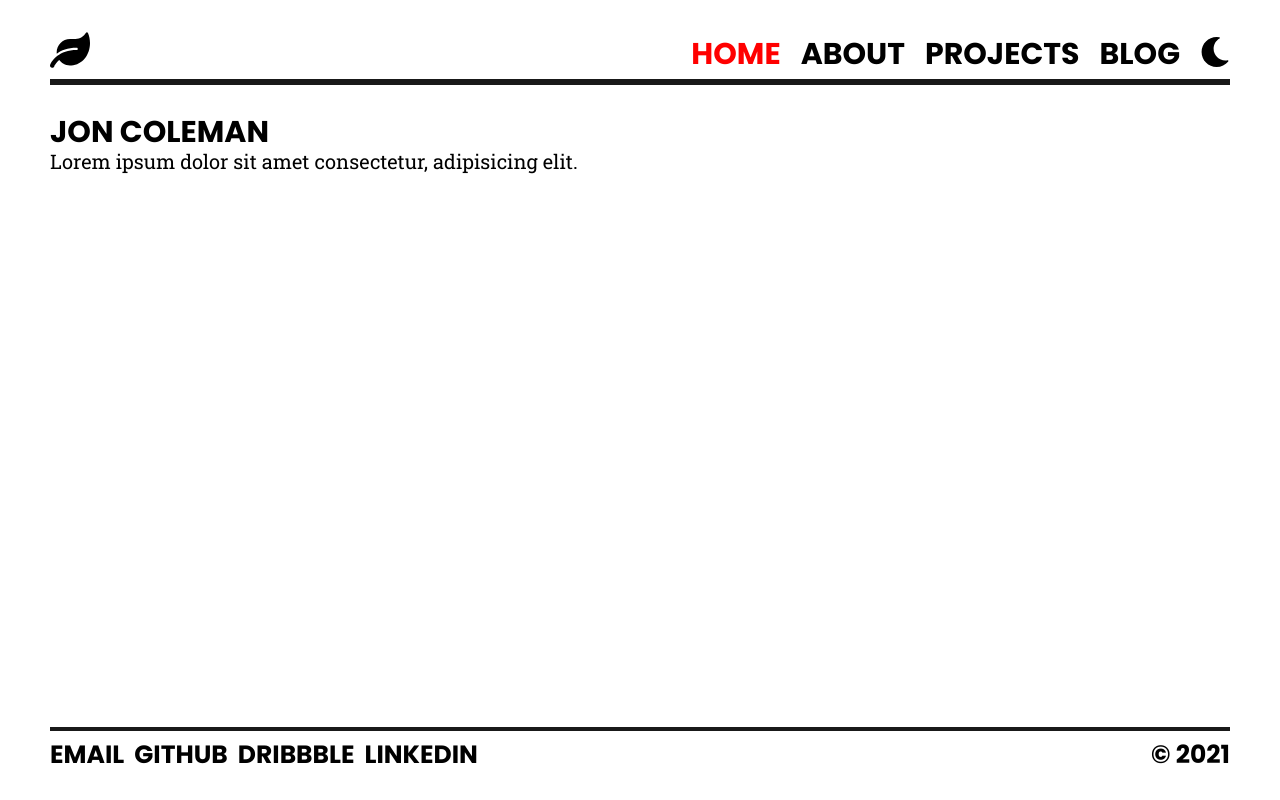
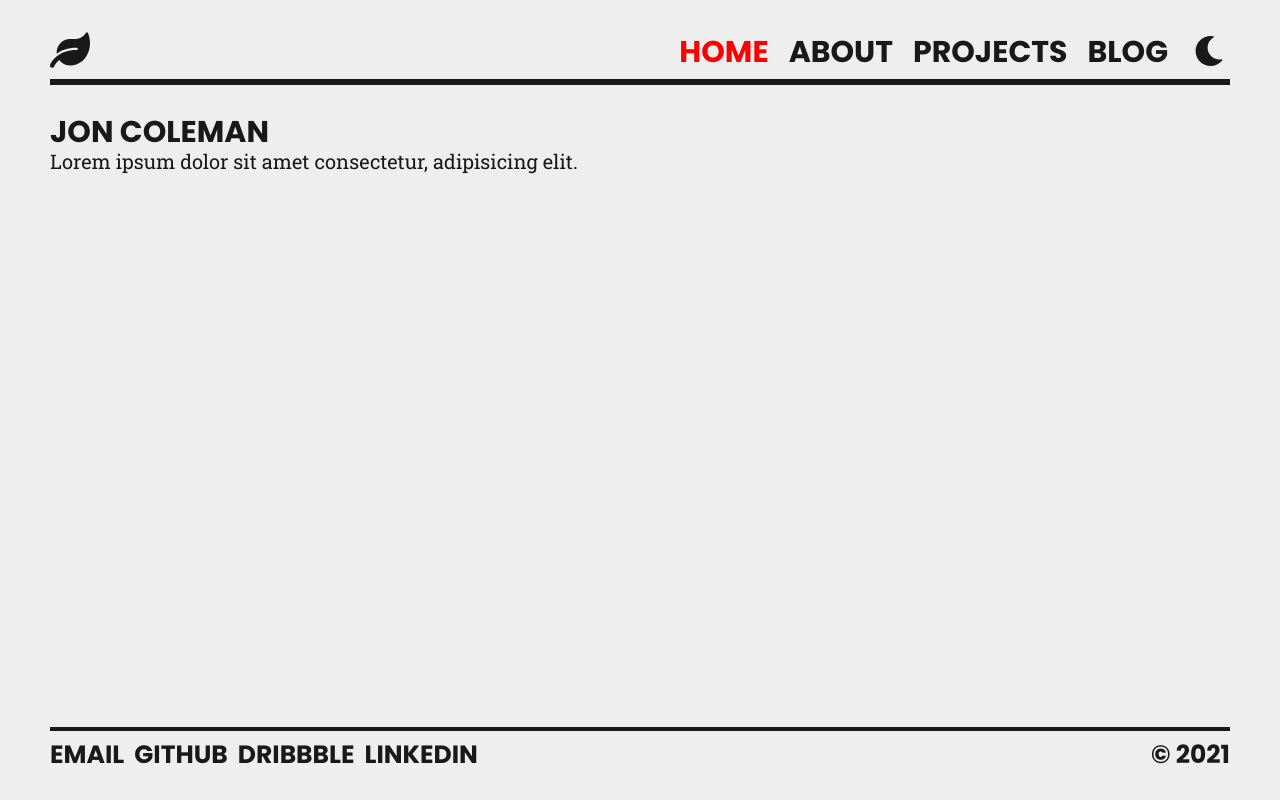
Before and after one commit to z336/portfolio, a Gatsby site: page / in a window 1280 px wide. Built offline with nearby package versions, Linux system fonts and the light colour scheme; Gatsby itself is replaced by a stand-in of ours.

Commit message:
dark mode

```diff
--- a/src/components/Layout.js
+++ b/src/components/Layout.js
@@ -1,21 +1,23 @@
 import * as React from 'react';
 import 'normalize.css';
 import styled from 'styled-components';
+import { ThemeProvider } from '../utils/useTheme';
+import SiteContainer from '../styles/Grids';
 import GlobalStyles from '../styles/GlobalStyles';
 import Typography from '../styles/Typography';
-import SiteContainer from '../styles/Grids';
 import Header from './Navigation/Header';
 import Footer from './Footer';
 
 const Main = styled.main`
   grid-area: main;
   padding: 3rem 0;
-  border-top: solid var(--black) 6px;
-  border-bottom: solid var(--black) 4px;
+  border-top: solid 6px;
+  border-bottom: solid 4px;
 `;
 
 export default function Layout({ children }) {
   return (
+    <ThemeProvider>
       <SiteContainer>
         <GlobalStyles />
         <Typography />
@@ -23,5 +25,6 @@
         <Main>{children}</Main>
         <Footer />
       </SiteContainer>
+    </ThemeProvider>
   );
 }
--- a/src/components/Navigation/NavMenu.js
+++ b/src/components/Navigation/NavMenu.js
@@ -1,7 +1,8 @@
 import React, { useState } from 'react';
 import styled from 'styled-components';
-import { FaMoon, FaBars } from 'react-icons/fa';
+import { FaBars } from 'react-icons/fa';
 import NavLinks from './NavLinks';
+import ToggleTheme from './ToggleTheme';
 
 const StyledNavMenu = styled.nav`
   display: flex;
@@ -18,19 +19,25 @@
   @media (max-width: 834px) {
     flex-direction: column;
     position: fixed;
-    width: 65%;
+    width: 75%;
     height: 100%;
-    padding: 3rem 0 0 1rem;
+    padding: 3rem 0 0 2rem;
     background-color: var(--black);
     color: var(--white);
     transition: all 0.1s ease-in;
     top: 0;
     left: ${(props) => (props.open ? '-100%' : '0')};
     z-index: 99;
+    a {
+      margin-bottom: 2rem;
+    }
   }
 `;
 
-const NavToggle = styled.div`
+const NavToggle = styled.button`
+  color: inherit;
+  background-color: transparent;
+  border: none;
   display: none;
   cursor: pointer;
   @media screen and (max-width: 834px) {
@@ -52,7 +59,7 @@
           <NavLinks />
         </NavContainer>
       )}
-      <FaMoon />
+      <ToggleTheme />
       <NavToggle navOpen={navOpen} onClick={() => setNavOpen(!navOpen)}>
         <FaBars />
       </NavToggle>
--- /dev/null
+++ b/src/components/Navigation/ToggleTheme.js
@@ -0,0 +1,28 @@
+import React, { useState, useEffect } from 'react';
+import { useTheme } from '../../utils/useTheme';
+import styled from 'styled-components';
+import { FaMoon } from 'react-icons/fa';
+
+const StyledButton = styled.button`
+  color: inherit;
+  background-color: transparent;
+  border: none;
+  cursor: pointer;
+`;
+
+export default function ToggleTheme() {
+  const [mount, setMount] = useState(false);
+  const { theme, toggleTheme } = useTheme();
+
+  useEffect(() => {
+    setMount(true);
+  }, []);
+
+  if (!mount) return null;
+
+  return (
+    <StyledButton onClick={toggleTheme} className={theme}>
+      <FaMoon />
+    </StyledButton>
+  );
+}
--- a/src/styles/GlobalStyles.js
+++ b/src/styles/GlobalStyles.js
@@ -19,6 +19,13 @@
   body {
     font-size: 2rem;
     overflow-y: scroll;
+    background: var(--white);
+    color: var(--black);
+  }
+
+  body.dark {
+    background: var(--black);
+    color: var(--white);
   }
 
   nav, footer {
--- /dev/null
+++ b/src/utils/useTheme.js
@@ -0,0 +1,22 @@
+import React, { useState, useEffect, useContext } from 'react';
+
+const ThemeContext = React.createContext('light');
+
+export function ThemeProvider({ children }) {
+  const [theme, setTheme] = useState(global.window?.__theme || 'light');
+  const toggleTheme = () => {
+    global.window.__setPreferredTheme(theme === 'light' ? 'dark' : 'light');
+  };
+
+  useEffect(() => {
+    global.window.__onThemeChange = setTheme;
+  }, []);
+
+  return (
+    <ThemeContext.Provider value={{ theme, toggleTheme }}>
+      {children}
+    </ThemeContext.Provider>
+  );
+}
+
+export const useTheme = () => useContext(ThemeContext);
```
Also changed, not shown: src/html.js (added, +71 -0 lines), README.md. Lines whose indentation alone changed are shown as unchanged.
